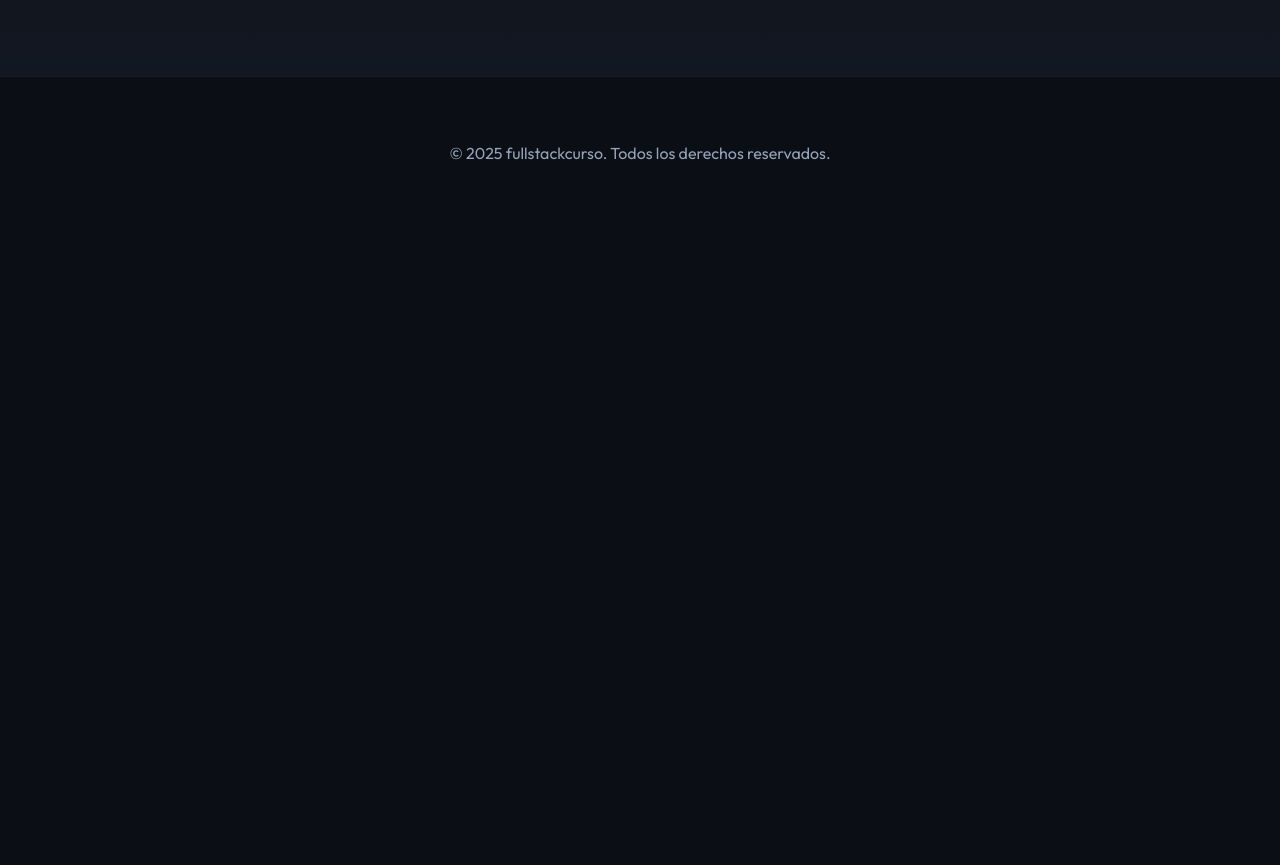
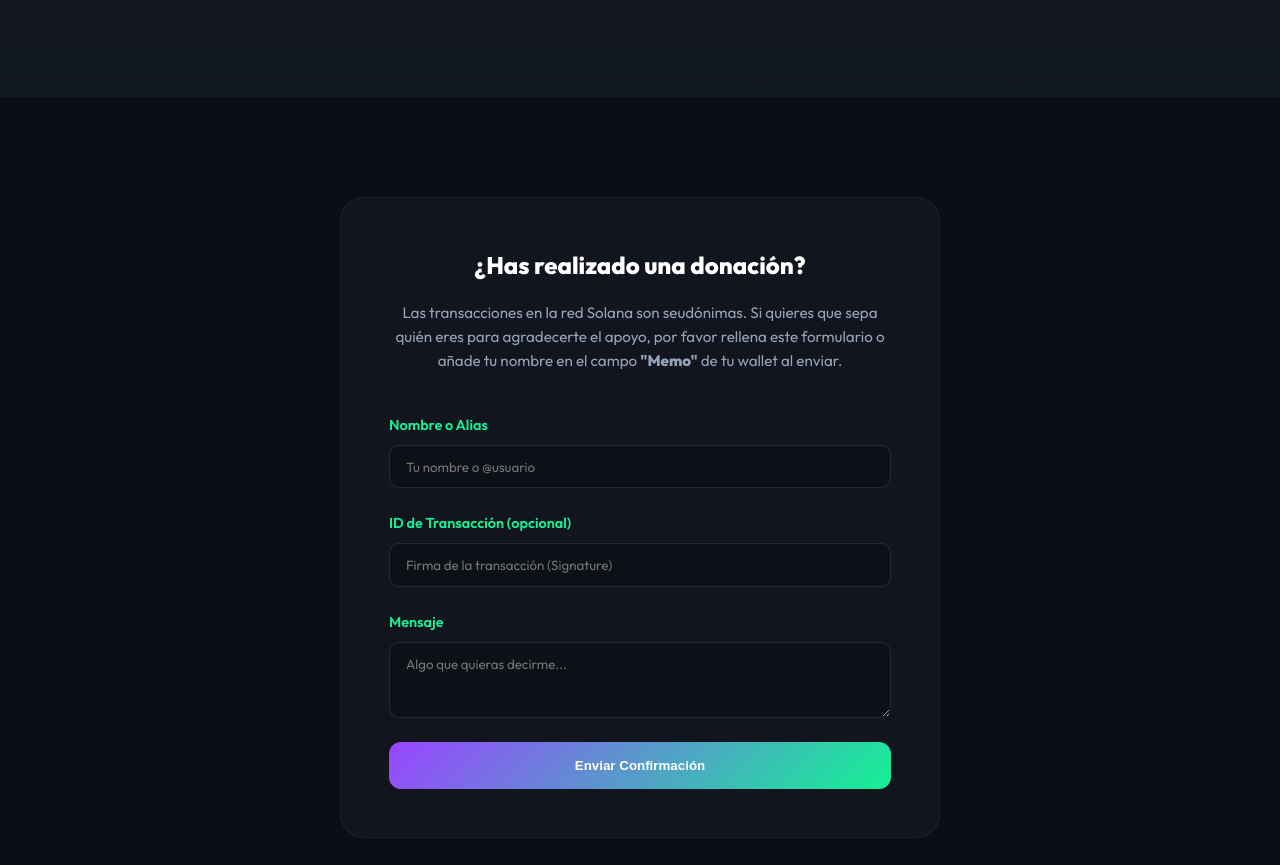
Before and after one commit to fullstackcurso/donaciones, a plain HTML site: page index.html in a window 1280 px wide. Shown: the part 1695-2560 px from the top of the page. Before the commit the page ends 1925 px from the top, so only its background shows below. Drawn offline with nearby package versions, Linux system fonts and the light colour scheme.

Commit message:
Final polish: center layout, add favicon, and configure donation form

```diff
--- a/index.html
+++ b/index.html
@@ -5,6 +5,7 @@
     <meta charset="UTF-8">
     <meta name="viewport" content="width=device-width, initial-scale=1.0">
     <title>Donaciones | Apoya mis Proyectos</title>
+    <link rel="icon" type="image/png" href="https://cryptologos.cc/logos/solana-sol-logo.png">
     <link rel="stylesheet" href="style.css">
     <link href="https://fonts.googleapis.com/css2?family=Outfit:wght@300;400;600;800&display=swap" rel="stylesheet">
     <script src="https://unpkg.com/lucide@latest"></script>
@@ -52,6 +53,7 @@
 
                 <div class="cta-buttons">
                     <a href="#guia" class="btn primary">¿Cómo donar en Crypto?</a>
+                    <a href="#confirmar" class="btn secondary">Confirmar Donación</a>
                 </div>
             </div>
 
@@ -91,6 +93,31 @@
                 </div>
             </div>
         </section>
+        <section id="confirmar" class="confirm-section">
+            <div class="confirm-container">
+                <h2>¿Has realizado una donación?</h2>
+                <p>Las transacciones en la red Solana son seudónimas. Si quieres que sepa quién eres para agradecerte el
+                    apoyo, por favor rellena este formulario o añade tu nombre en el campo <strong>"Memo"</strong> de tu
+                    wallet al enviar.</p>
+
+                <form class="confirm-form" action="https://formspree.io/f/tu-id-aqui" method="POST">
+                    <div class="form-group">
+                        <label for="name">Nombre o Alias</label>
+                        <input type="text" id="name" name="name" placeholder="Tu nombre o @usuario" required>
+                    </div>
+                    <div class="form-group">
+                        <label for="txid">ID de Transacción (opcional)</label>
+                        <input type="text" id="txid" name="txid" placeholder="Firma de la transacción (Signature)">
+                    </div>
+                    <div class="form-group">
+                        <label for="message">Mensaje</label>
+                        <textarea id="message" name="message" rows="3"
+                            placeholder="Algo que quieras decirme..."></textarea>
+                    </div>
+                    <button type="submit" class="btn primary full-width">Enviar Confirmación</button>
+                </form>
+            </div>
+        </section>
     </main>
 
     <footer>
--- a/style.css
+++ b/style.css
@@ -79,14 +79,18 @@ nav ul li a:hover {
     min-height: 100vh;
     display: flex;
     flex-direction: column;
-    align-items: flex-start;
+    align-items: center;
     justify-content: center;
     padding: 120px 10% 60px;
     gap: 2rem;
+    text-align: center;
 }
 
 .hero-content {
-    flex: 1;
+    width: 100%;
+    display: flex;
+    flex-direction: column;
+    align-items: center;
 }
 
 .hero-content h1 {
@@ -99,6 +103,7 @@ nav ul li a:hover {
 .hero-content h1 span {
     background: var(--gradient);
     -webkit-background-clip: text;
+    background-clip: text;
     -webkit-text-fill-color: transparent;
 }
 
@@ -117,6 +122,9 @@ nav ul li a:hover {
     margin-bottom: 2rem;
     position: relative;
     overflow: hidden;
+    width: 100%;
+    max-width: 500px;
+    text-align: left;
 }
 
 .wallet-container::before {
@@ -314,6 +322,74 @@ nav ul li a:hover {
     font-size: 0.9rem;
 }
 
+/* Confirm Section */
+.confirm-section {
+    padding: 100px 10%;
+}
+
+.confirm-container {
+    max-width: 600px;
+    margin: 0 auto;
+    background: var(--card-bg);
+    padding: 3rem;
+    border-radius: 24px;
+    border: 1px solid rgba(255, 255, 255, 0.05);
+}
+
+.confirm-container h2 {
+    margin-bottom: 1rem;
+    text-align: center;
+}
+
+.confirm-container p {
+    color: var(--text-muted);
+    text-align: center;
+    margin-bottom: 2.5rem;
+    font-size: 0.95rem;
+}
+
+.confirm-form {
+    display: flex;
+    flex-direction: column;
+    gap: 1.5rem;
+}
+
+.form-group {
+    display: flex;
+    flex-direction: column;
+    gap: 0.5rem;
+}
+
+.form-group label {
+    font-size: 0.9rem;
+    font-weight: 600;
+    color: var(--secondary);
+}
+
+.form-group input,
+.form-group textarea {
+    background: rgba(0, 0, 0, 0.2);
+    border: 1px solid rgba(255, 255, 255, 0.1);
+    padding: 0.8rem 1rem;
+    border-radius: 10px;
+    color: white;
+    font-family: inherit;
+    transition: 0.3s;
+}
+
+.form-group input:focus,
+.form-group textarea:focus {
+    outline: none;
+    border-color: var(--primary);
+    background: rgba(0, 0, 0, 0.4);
+}
+
+.full-width {
+    width: 100%;
+    border: none;
+    cursor: pointer;
+}
+
 footer {
     padding: 4rem;
     text-align: center;
```
